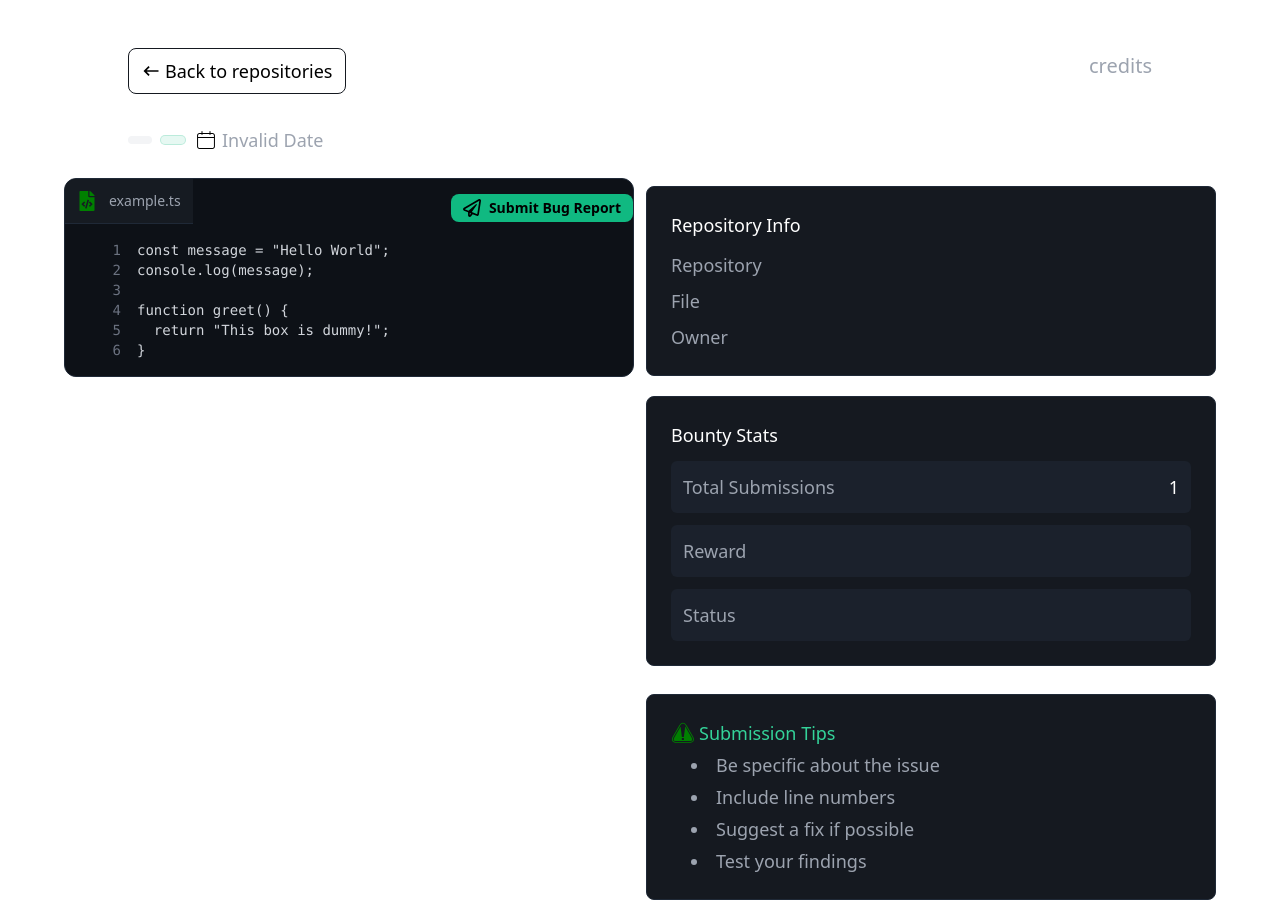
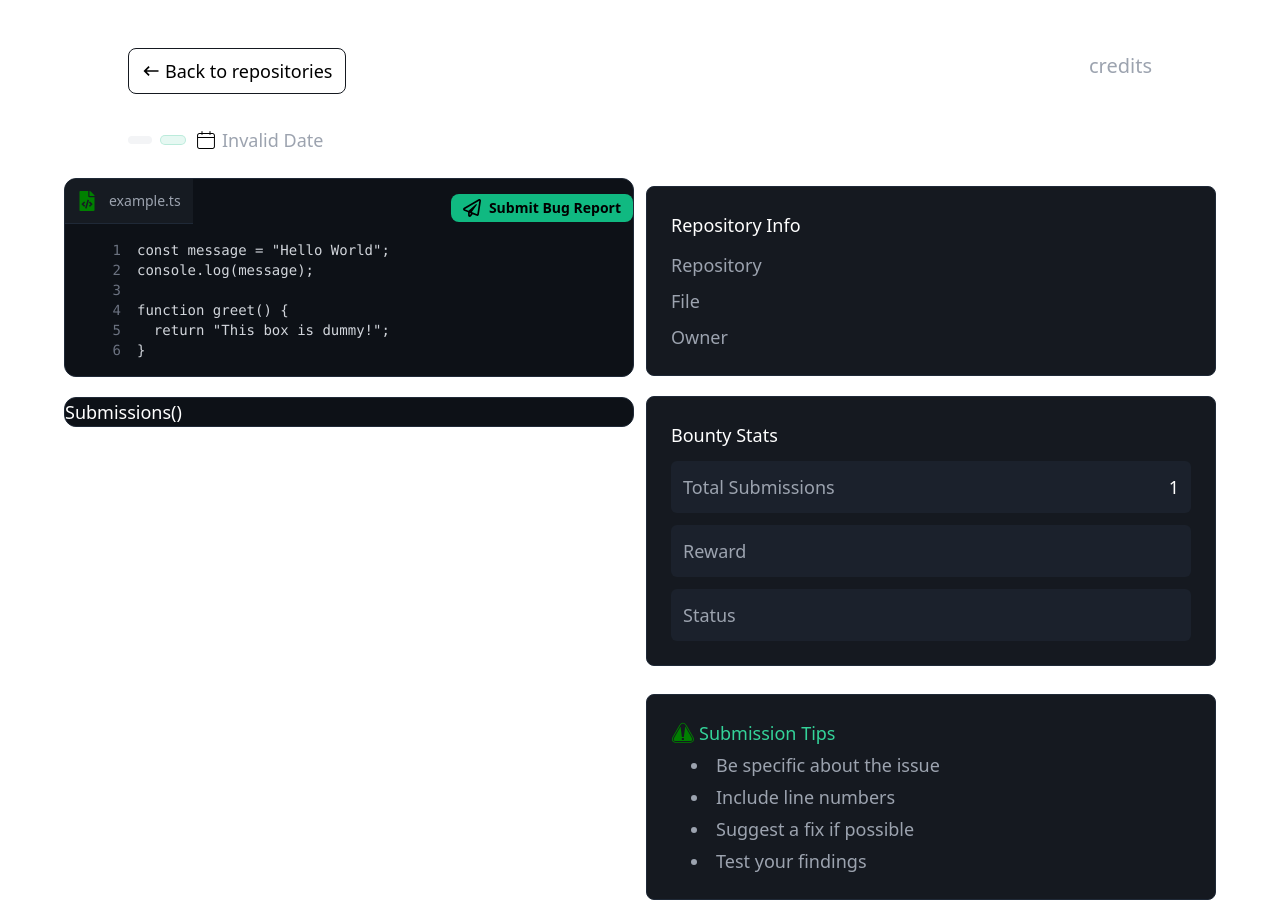
Before and after one commit to arthsaAr/CodeBounty, a React (Vite) app in the folder frontend/: page /bounty/1 in a window 1280 px wide. Built offline with nearby package versions, Linux system fonts and the light colour scheme.

Commit message:
adding the submission box in details page to track fixes

```diff
--- a/frontend/src/components/BountyDetails.tsx
+++ b/frontend/src/components/BountyDetails.tsx
@@ -6,6 +6,7 @@ import BountyStats from "./subComponent/BountyStats";
 import RepositoryInfo from "./subComponent/RepositoryInfo";
 import Codebox from "./subComponent/Codebox";
 import { MdKeyboardBackspace } from "react-icons/md";
+import Submissions from "./subComponent/Submissions";
 
 type detailsProps = {
   setBountyClicked?: React.Dispatch<React.SetStateAction<number | null>>;
@@ -111,8 +112,9 @@ const BountyDetails = ({setBountyClicked, selectedID}: detailsProps) => {
 
         <div className="flex flex-row w-full gap-3 items-start">
 
-        <div className="w-1/2 flex flex-col">
+        <div className="w-1/2 flex flex-col gap-3">
           <Codebox setSubmitClicked={setSubmitClicked} />
+          <Submissions />
         </div>
 
         <div className="w-1/2 flex flex-col gap-3">
--- /dev/null
+++ b/frontend/src/components/subComponent/Submissions.tsx
@@ -0,0 +1,12 @@
+import React from 'react'
+
+const Submissions = () => {
+  return (
+    <div className="w-full h-full mt-2 rounded-xl border border-[#1f2937] bg-[#0d1117] overflow-hidden">
+        <h1 className='text-white text-lg'>Submissions()</h1>
+
+    </div>
+  )
+}
+
+export default Submissions
--- a/frontend/src/pages/Dashboard.tsx
+++ b/frontend/src/pages/Dashboard.tsx
@@ -144,7 +144,6 @@ const Dashboard = ({
                   <Submissions />
                 </div>
               </div>
-
             </>
             }
 
```
